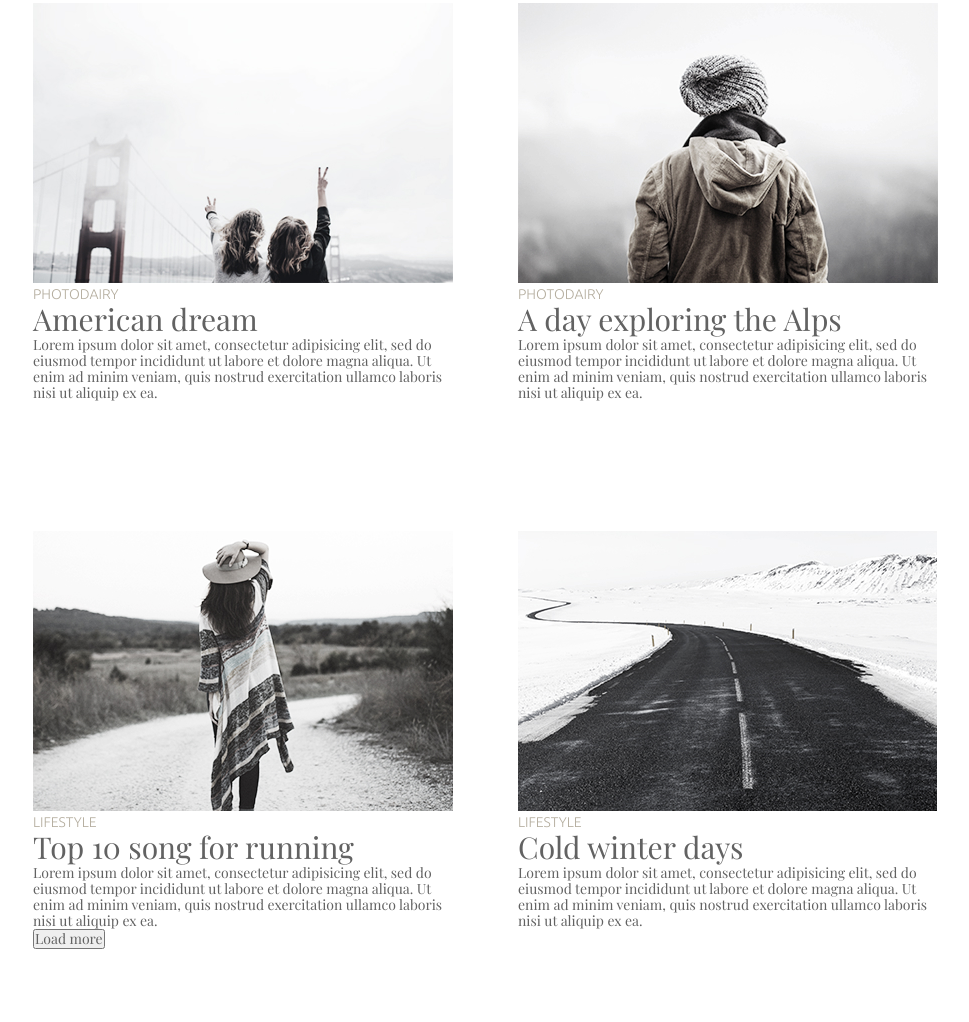
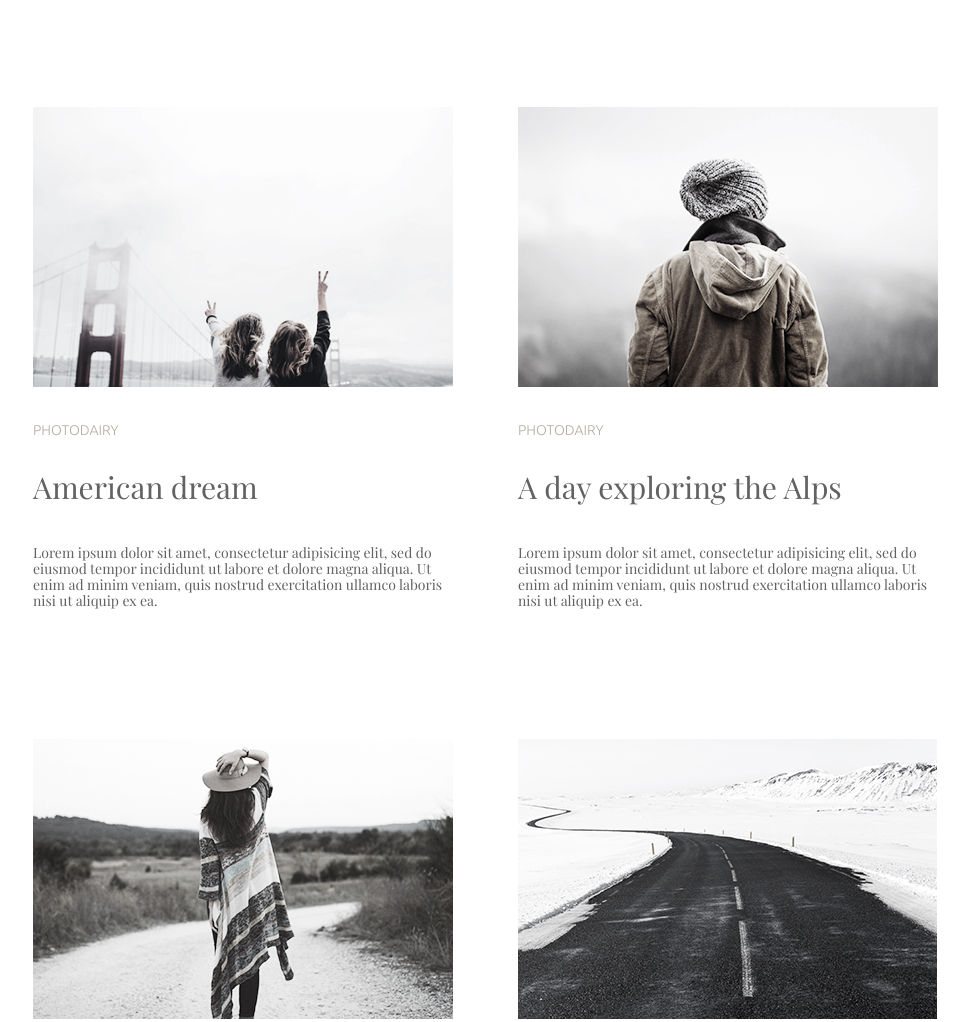
Before and after one commit to ulianaboiko/photoblog, a plain HTML site: page index.html in a window 1280 px wide. Shown: the part 704-1726 px from the top of the page, without its empty margins (154-1123 px from the left). Drawn offline with nearby package versions, Linux system fonts and the light colour scheme.

Commit message:
added margin

```diff
--- a/src/css/style.css
+++ b/src/css/style.css
@@ -37,21 +37,30 @@ body {
 .gallery-cards {
   display: flex;
   flex-wrap: wrap;
+  align-items: center;
   column-gap: 65px;
   row-gap: 130px;
+  margin-bottom: 90px;
 }
 .gallery-card {
   width: 420px;
+}
+.gallery-foto {
+  margin-bottom: 32px;
 }
 .gallery-category {
   font-family: "Ubuntu", sans-serif;
   font-weight: 300;
   color: #b4ad9e;
+  margin-bottom: 32px;
 }
 .gallery-title {
   font-size: 30px;
+  margin-bottom: 40px;
 }
 .gallery-bottom {
+  width: 165px;
+  height: 60px;
   font-family: "Playfair Display", serif;
   color: #626262;
 }
```
